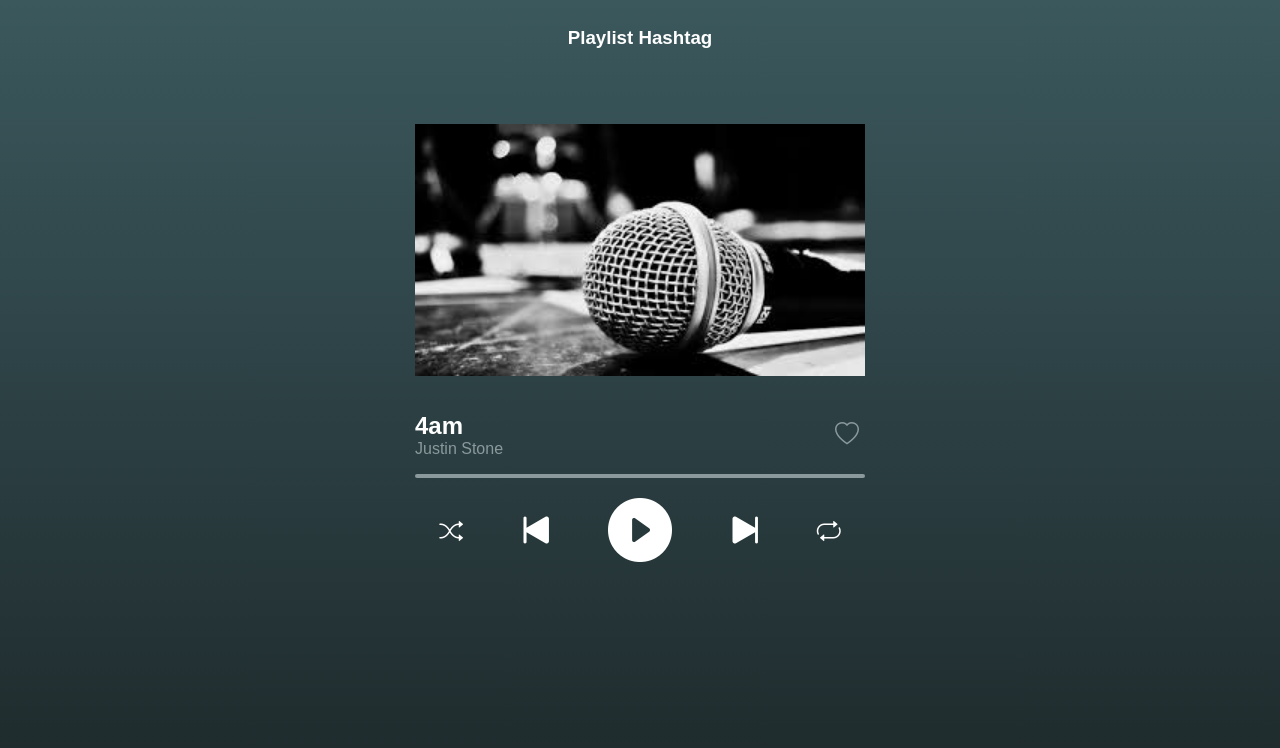
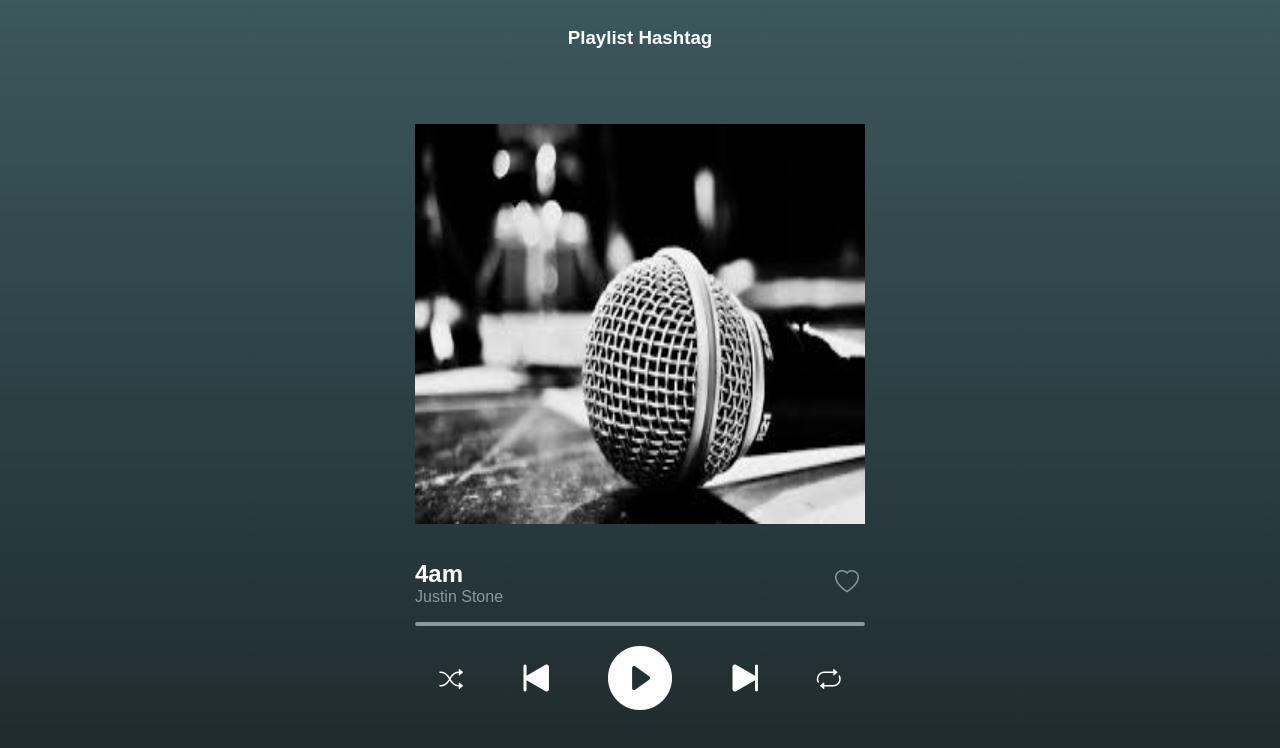
Before and after one commit to Dregodblack/Project_MusicPlayer-JavaScript, a plain HTML site: page developing/index.html in a window 1280 px wide. Drawn offline with nearby package versions, Linux system fonts and the light colour scheme.

Commit message:
Version 5 - update music/img folder

```diff
--- a/developing/script.js
+++ b/developing/script.js
@@ -55,8 +55,8 @@ function playPauseDecider() {
 }
 
 function initializeSong() {
-    cover.src = `/images/${playlist[index].file}.jpg`;
-    song.src = `/songs/${playlist[index].file}.mp3`;
+    cover.src = `/artifacts/images/${playlist[index].file}.jpg`;
+    song.src = `/artifacts/songs/${playlist[index].file}.mp3`;
     songName.innerText = playlist[index].Name_music;
     bandName.innerText = playlist[index].artist;
 }
--- a/developing/style.css
+++ b/developing/style.css
@@ -36,7 +36,10 @@ button {
 .button-navigate {font-size: 3em;}
 .button-biggest {font-size: 4em;}
 
-#cover {width: 450px;}
+#cover {
+    width: 450px;
+    height: 400px;
+}
 
 #playlist-title {
     display: flex;
```
Also changed, not shown: artifacts/images/Galantis_Runaway.jpg (renamed from images/Galantis_Runaway.jpg), artifacts/images/Justin_Stone_4am.jpg (renamed from images/Justin_Stone_4am.jpg), artifacts/images/Sabotage_Mun_Ra.jpg (renamed from images/Sabotage_Mun_Ra.jpg), 4 other files.
